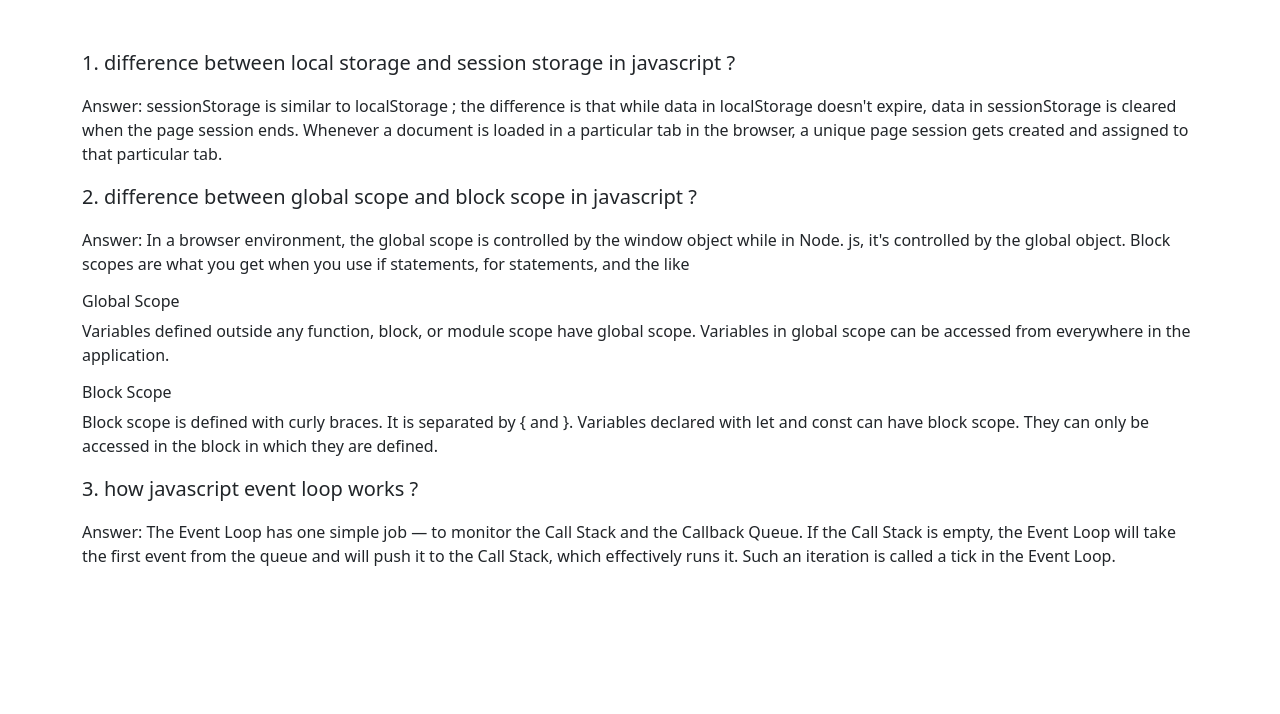
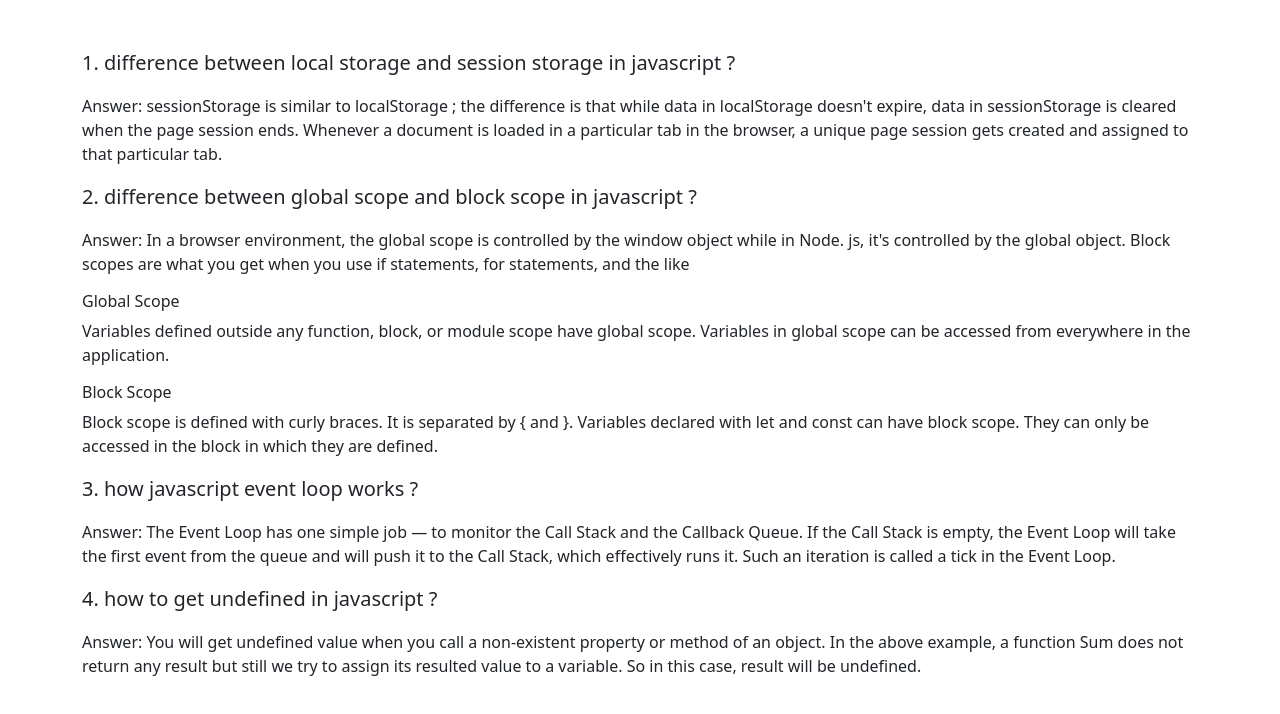
Before and after one commit to KaziAkibRayhan/type-monster-debug, a plain HTML site: page blog.html in a window 1280 px wide. Drawn offline with nearby package versions, Linux system fonts and the light colour scheme.

Commit message:
how to get undefined in javascript

```diff
--- a/blog.html
+++ b/blog.html
@@ -40,7 +40,12 @@
                 Stack
                 is empty, the Event Loop will take the first event from the queue and will push it to the Call Stack,
                 which effectively runs it. Such an iteration is called a tick in the Event Loop.</p>
-
+            <blockquote class="blockquote">
+                <p>4. how to get undefined in javascript ?</p>
+            </blockquote>
+            <p>Answer: You will get undefined value when you call a non-existent property or method of an object. In the
+                above example, a function Sum does not return any result but still we try to assign its resulted value
+                to a variable. So in this case, result will be undefined.</p>
         </section>
     </main>
 </body>
```
